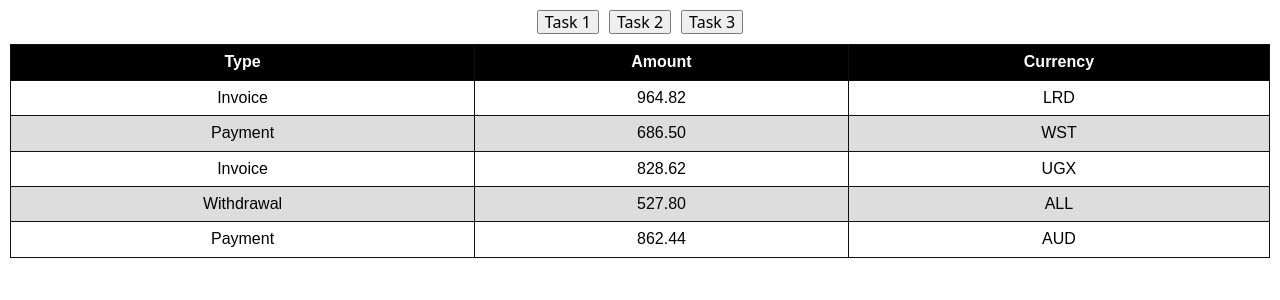
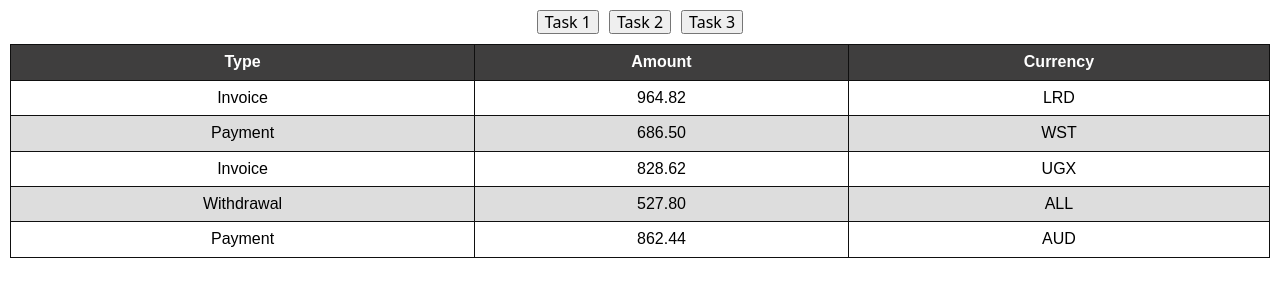
Before and after one commit to o-hadalin/goit-react-hw-01, a React (Vite) app: page / in a window 1280 px wide. Both pictures are taken after a click on the button "Task 3". Shown: the top 300 px of the page. Built offline with nearby package versions, Linux system fonts and the light colour scheme.

Commit message:
Fix css task 3

```diff
--- a/src/components/TransactionHistory/TransactionHistory.module.css
+++ b/src/components/TransactionHistory/TransactionHistory.module.css
@@ -7,13 +7,13 @@
 
 .transactionHistory th,
 .transactionHistory td {
-  border: 1px solid #0f0f0f;
+  border: 1.8px solid #0f0f0f;
   padding: 8px;
   text-align: center;
 }
 
 .transactionHistory th {
-  background-color: #000000;
+  background-color: #3f3e3e;
   color: #ffffff;
   text-transform: capitalize;
 }
```
